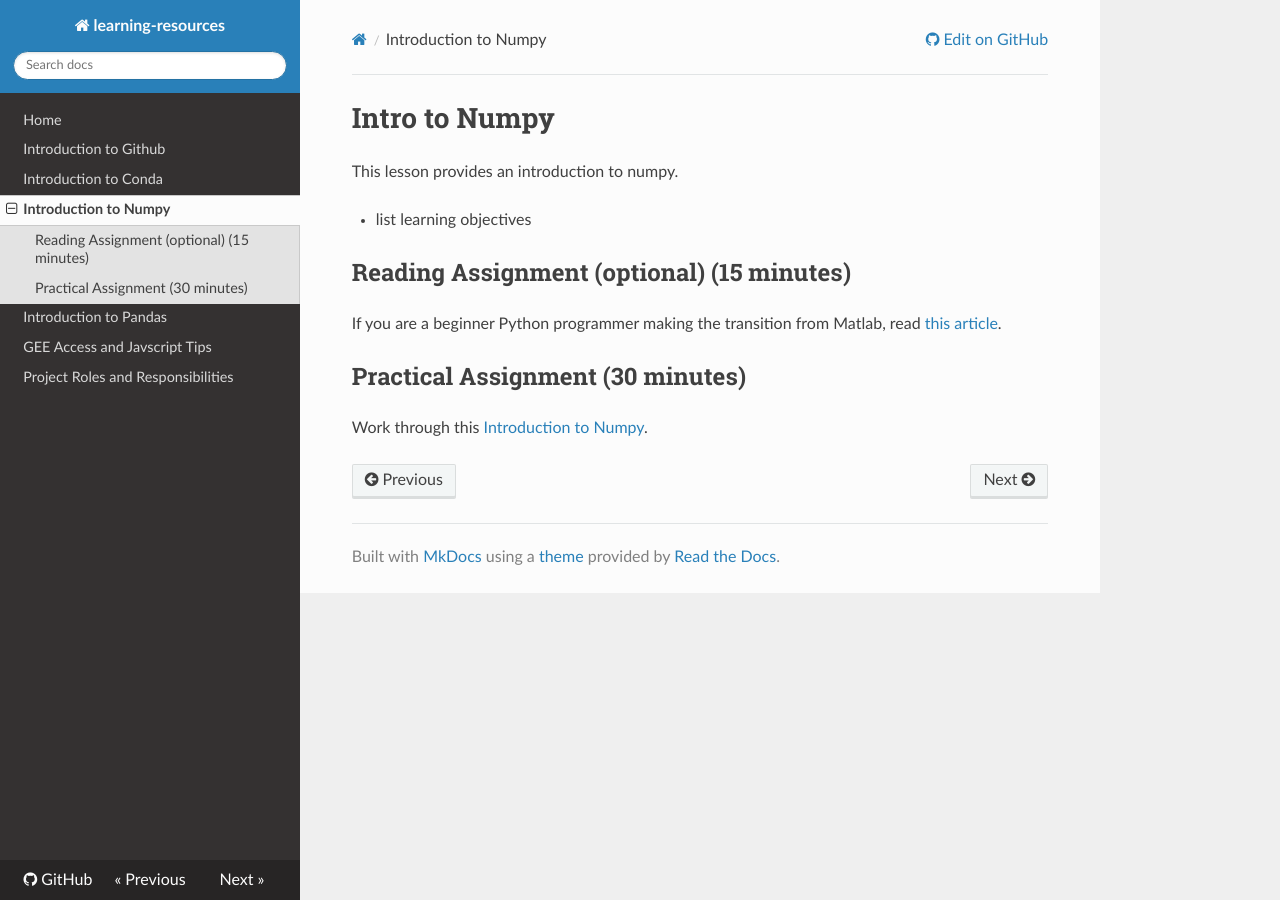
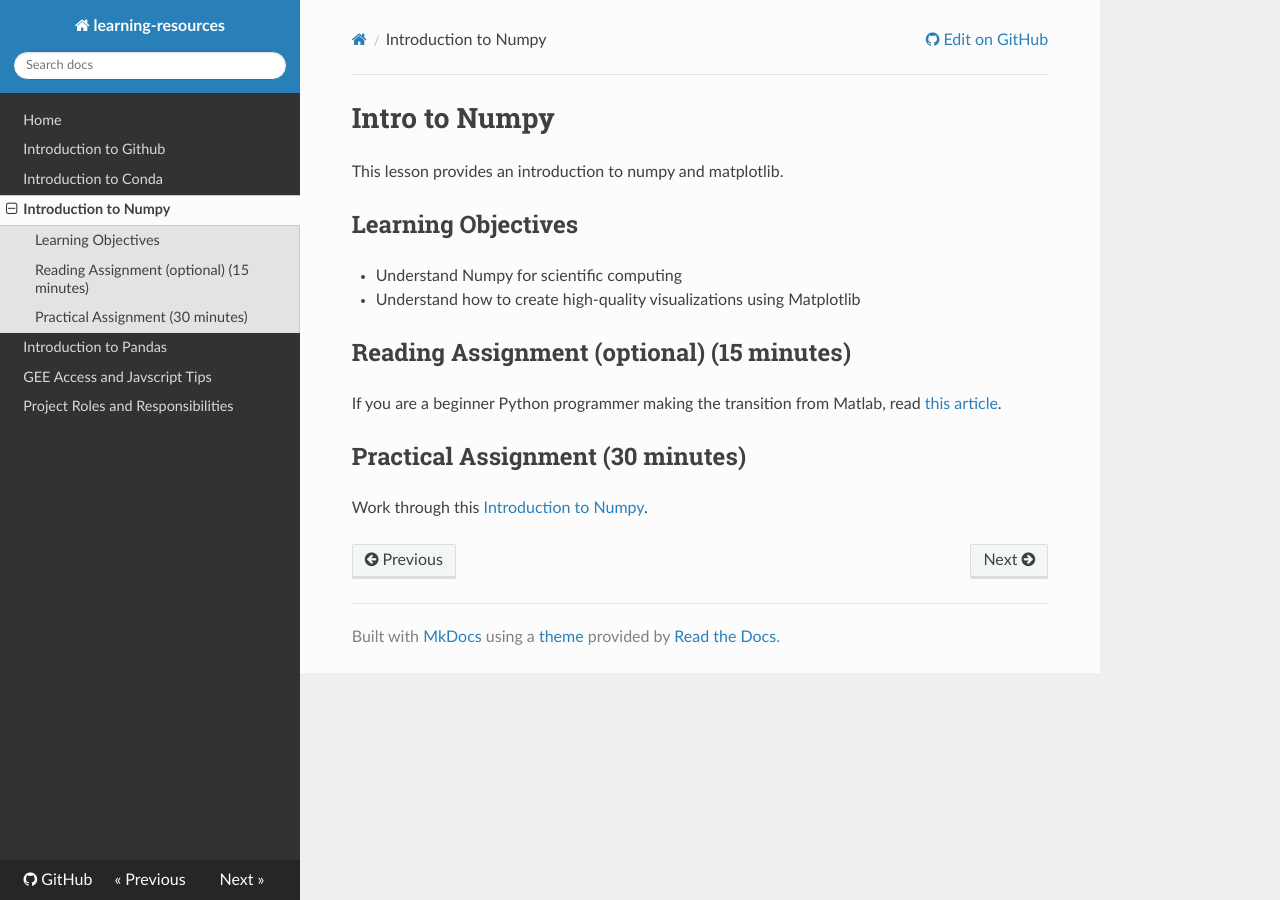
Before and after one commit to emiliom/learning-resources, an MkDocs documentation site: the page built from docs/numpy.md, in a window 1280 px wide. Built offline with MkDocs 1.6.1, drawn with Linux system fonts in a browser that asks for light colours; nearby versions of some CDN libraries.

Commit message:
Modified numpy and pandas markdown

```diff
--- a/docs/numpy.md
+++ b/docs/numpy.md
@@ -1,8 +1,11 @@
 # Intro to Numpy
 
-This lesson provides an introduction to numpy.
+This lesson provides an introduction to numpy and matplotlib.
 
-* list learning objectives
+## Learning Objectives
+
+* Understand Numpy for scientific computing
+* Understand how to create high-quality visualizations using Matplotlib
 
 ## Reading Assignment (optional) (15 minutes)
 
--- a/docs/pandas.md
+++ b/docs/pandas.md
@@ -1,6 +1,8 @@
 # Intro to Pandas
 
 This lesson provides an introduction to pandas.
+
+## Learning Objectives
 
 * Understand concepts
 * Understand data access strategies, data types, Python ecosystem
```
